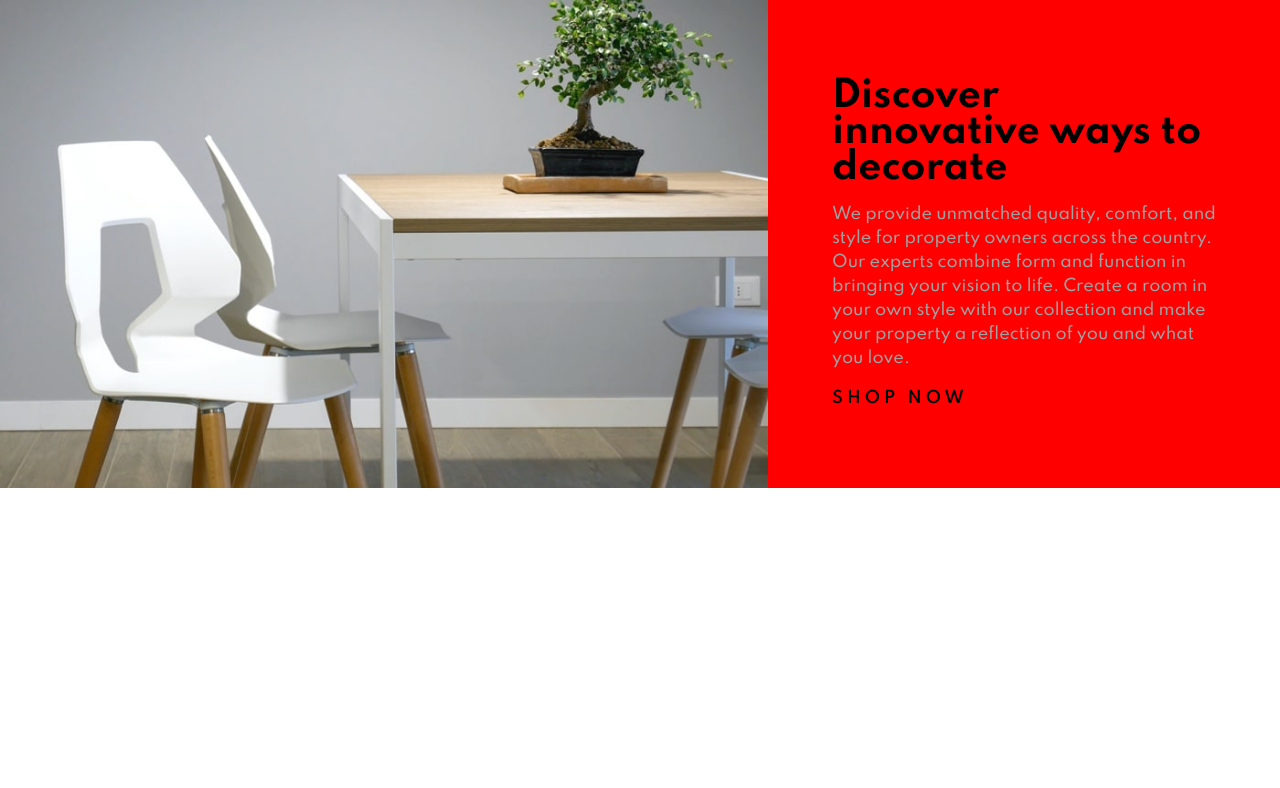
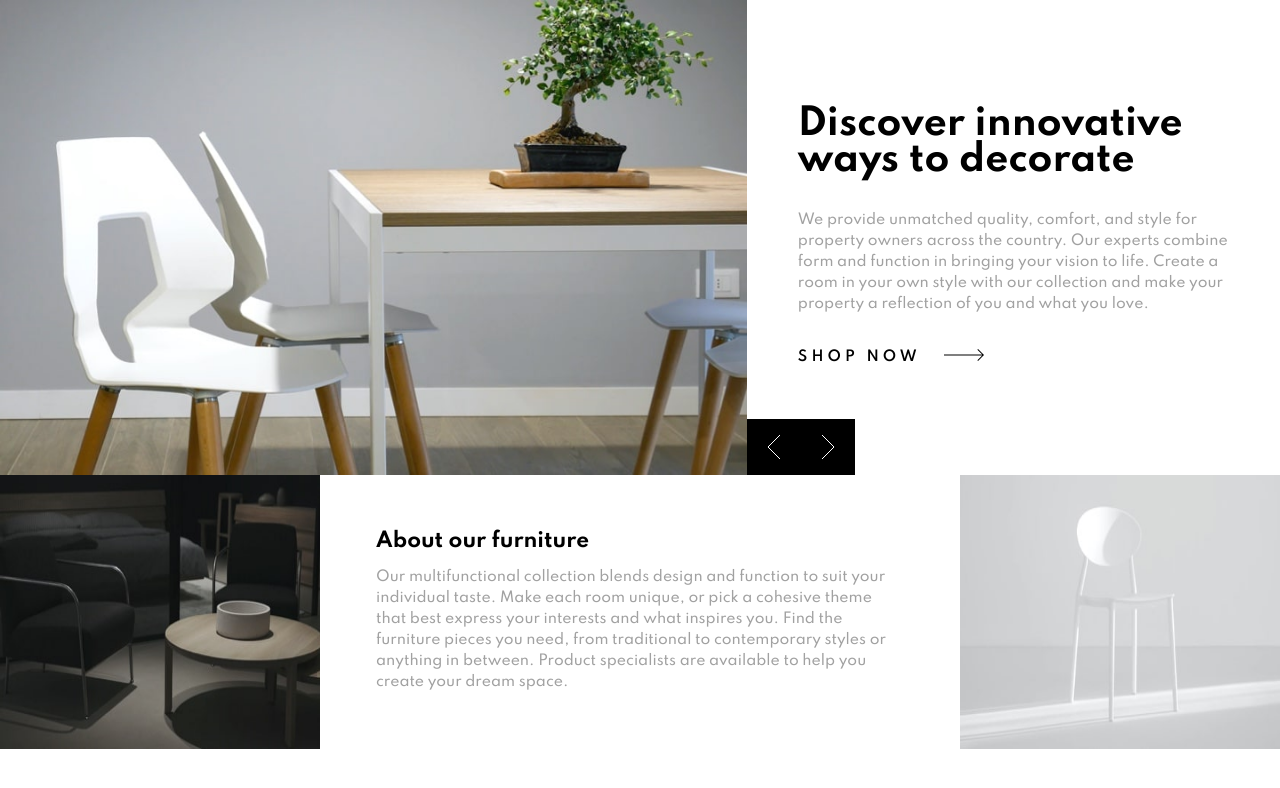
Before and after one commit to vsompura3/room-homepage-main, a plain HTML site: page index.html in a window 1280 px wide. Drawn offline with Linux system fonts and the light colour scheme.

Commit message:
made page structure

```diff
--- a/css/style.css
+++ b/css/style.css
@@ -26,14 +26,13 @@ Custom Properties
 
 @media (min-width: 25em) {
   :root {
-    --fs-300: 1rem;
     --fs-600: 1.75rem;
   }
 }
 
 @media (min-width: 45em) {
   :root {
-    --fs-300: 1rem;
+    --fs-300: 0.875rem;
     --fs-600: 2.25rem;
   }
 }
@@ -278,28 +277,113 @@ h3 {
 
 .primary {
   --gap: 0;
-  background: yellow;
+  position: relative;
 }
 
 .primary-details {
-  background: red;
-  padding: clamp(3rem, 5vw, 4rem);
+  z-index: 1;
   flex-direction: column;
   justify-content: center;
+  padding: clamp(3rem, 4vw, 4rem);
 }
 
 .primary-details a {
   display: inline-block;
   text-decoration: none;
   letter-spacing: 4px;
+  align-items: center;
+}
+
+.primary-details a:hover,
+.primary-details a:hover svg path {
+  color: hsl(var(--clr-light));
+  fill: hsl(var(--clr-light));
+}
+
+.primary-details a span {
+  margin-left: 1rem;
+}
+
+.secondary {
+  --gap: 0;
+}
+
+.secondary-details {
+  padding: 3.5rem;
+}
+
+.top {
+  position: relative;
+}
+
+.slider-controls {
+  --gap: 0;
+  position: absolute;
+  bottom: 0;
+  right: 0;
+  z-index: 2;
+}
+
+.slider-controls button {
+  border: none;
+  padding: 1rem 1.25rem;
+}
+
+.slider-controls button:hover {
+  background-color: hsl(var(--clr-light));
 }
 
 @media (min-width: 52em) {
   .primary {
-    grid-template-columns: 1.5fr 1fr;
+    grid-template-columns: repeat(12, 1fr);
   }
 
-  .hero-image {
-    width: 100%;
+  .primary .top {
+    grid-column: 1/-1;
+    grid-row: 1/2;
+  }
+
+  .primary-details {
+    grid-column: 8/-1;
+    grid-row: 1/2;
+    align-self: end;
+    justify-self: end;
+  }
+
+  .secondary {
+    grid-template-columns: repeat(2, 1fr);
+  }
+
+  .secondary > *:last-child {
+    grid-column: span 2;
+  }
+
+  .slider-controls {
+    left: 0;
   }
 }
+
+@media (min-width: 63em) {
+  .primary .top {
+    grid-column: 1/8;
+  }
+
+  .primary-details {
+    --flow-space: 2rem;
+    align-self: stretch;
+  }
+
+  .secondary {
+    grid-template-columns: 1fr 2fr 1fr;
+  }
+
+  .secondary > *:last-child {
+    grid-column: span 1;
+  }
+
+  .slider-controls {
+    right: 0;
+    left: auto;
+    transform: translateX(100%);
+  }
+}
--- a/index.html
+++ b/index.html
@@ -19,30 +19,66 @@
 
     <!-- Feel free to remove these styles or customise in your own stylesheet 👍 -->
   </head>
-  <body>
+  <body class="fs-300">
     <main id="main">
       <div class="primary grid">
+        <div class="top">
           <picture class="hero-image">
             <source
-            media="(min-width: 45em)"
+              media="(min-width: 35em)"
               srcset="./images/desktop-image-hero-1.jpg"
               type="image/jpg"
             />
             <img src="./images/mobile-image-hero-1.jpg" alt="" />
           </picture>
-        <div class="primary-details flex flow">
+
+          <div class="slider-controls flex">
+            <button class="bg-black left">
+              <img src="./images/icon-angle-left.svg" alt="" />
+            </button>
+            <button class="bg-black right">
+              <img src="./images/icon-angle-right.svg" alt="" />
+            </button>
+          </div>
+        </div>
+
+        <div class="primary-details flex flow bg-white">
           <h1 class="fs-600">Discover innovative ways to decorate</h1>
-          <p class="text-light">
+          <p class="fs-300 text-light">
             We provide unmatched quality, comfort, and style for property owners
             across the country. Our experts combine form and function in
             bringing your vision to life. Create a room in your own style with
             our collection and make your property a reflection of you and what
             you love.
           </p>
-          <a class="text-black uppercase font-semibold" href="index.html"
-            >Shop Now</a
-          >
+          <a class="text-black uppercase font-semibold flex" href="index.html"
+            >Shop Now
+            <span aria-hidden="true">
+              <svg width="40" height="12" xmlns="http://www.w3.org/2000/svg">
+                <path
+                  d="M34.05 0l5.481 5.527h.008v.008L40 6l-.461.465v.063l-.062-.001L34.049 12l-.662-.668 4.765-4.805H0v-1h38.206l-4.82-4.86L34.05 0z"
+                  fill="#000"
+                  fill-rule="nonzero"
+                />
+              </svg> </span
+          ></a>
         </div>
+      </div>
+
+      <div class="secondary grid">
+        <img src="./images/image-about-dark.jpg" alt="" />
+        <div class="secondary-details flow">
+          <h2 class="fs-500">About our furniture</h2>
+          <p class="text-light">
+            Our multifunctional collection blends design and function to suit
+            your individual taste. Make each room unique, or pick a cohesive
+            theme that best express your interests and what inspires you. Find
+            the furniture pieces you need, from traditional to contemporary
+            styles or anything in between. Product specialists are available to
+            help you create your dream space.
+          </p>
+        </div>
+        <img src="./images/image-about-light.jpg" alt="" />
       </div>
     </main>
   </body>
```
Lines whose indentation alone changed are shown as unchanged.
